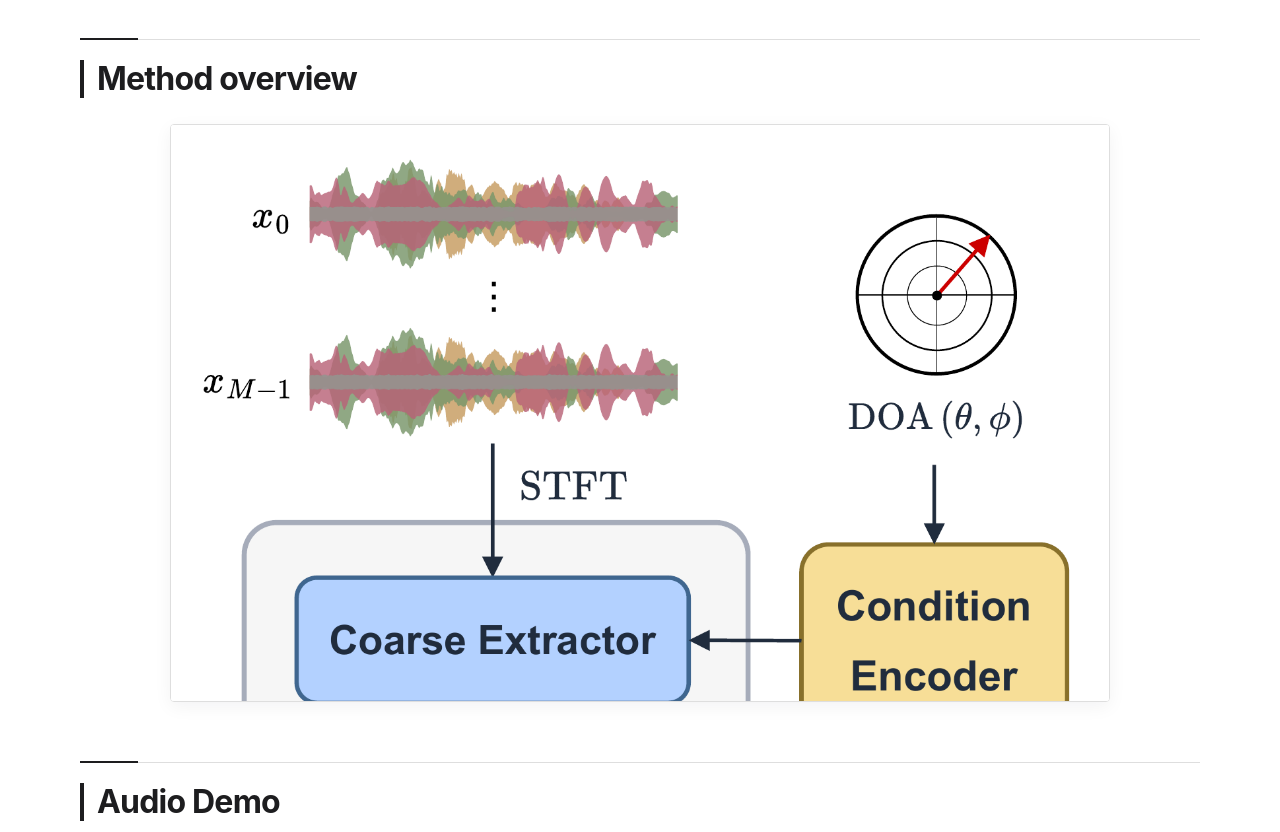
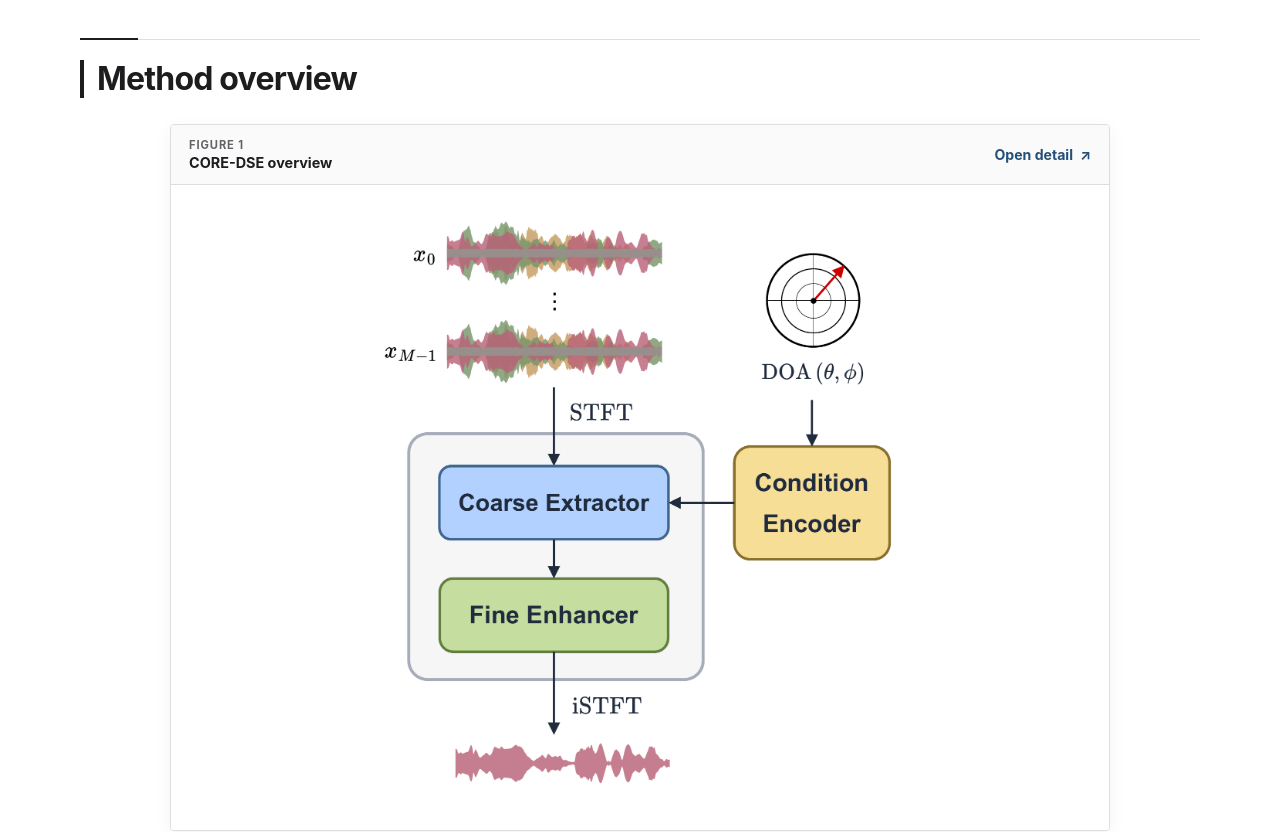
Before and after one commit to Muefy/CORE-DSE-Audio-Demo, a React (Vite) app: page / in a window 1280 px wide. Shown: the part 900-1732 px from the top of the page. Built offline with nearby package versions, Linux system fonts and the light colour scheme.

Commit message:
还原方法图点击浏览

```diff
--- a/src/App.tsx
+++ b/src/App.tsx
@@ -1,5 +1,8 @@
-// 构建论文首页、横向浏览的方法图和按场景切换的试听区。
+// 构建论文首页、逐层浏览的方法图和按场景切换的试听区。
+import { useEffect, useRef, useState } from "react";
 import AudioDemo from "./AudioDemo";
+
+type MethodPanel = "coarse-extractor" | "tfgca-lgm" | null;
 
 const abstractText =
   "Direction of arrival (DOA) is a natural cue for multichannel directional speech extraction (DSE), but its few global geometric variables are mismatched with dense time-frequency acoustic representations, limiting the performance of existing DSE methods. We propose CORE-DSE, a coarse extraction and refinement framework that addresses this representation-granularity mismatch. Specifically, the Coarse Extractor (CE) combines Time-Frequency Gated Cross-Attention (TF-GCA), which models the relevance of DOA to individual time-frequency units, with a Local Gated Mixer (LGM) to produce direction-aware spectral and spatial representations. A Fine Enhancer (FE) then suppresses residual interference and restores target speech. Experiments show that CORE-DSE consistently outperforms physics-informed and generic DOA conditioning baselines while incurring only marginal computational overhead. Effective directional fusion yields greater gains than increasing model capacity, and CE consistently improves performance across different enhancement backbones.";
@@ -15,15 +18,79 @@ const authors = [
   "Jing Lu",
 ];
 
-const methodFigures = [
-  { src: "./assets/paper/figure1-overview.png", alt: "Figure 1: CORE-DSE framework overview" },
-  { src: "./assets/paper/figure2-coarse-extractor.png", alt: "Figure 2: Coarse Extractor architecture" },
-  { src: "./assets/paper/figure3-tfgca.png", alt: "Figure 3: Time-Frequency Gated Cross-Attention" },
-  { src: "./assets/paper/figure3-lgm.png", alt: "Figure 3: Local Gated Mixer" },
-];
+interface MethodDialogProps {
+  panel: MethodPanel;
+  onClose: () => void;
+  onPanelChange: (panel: Exclude<MethodPanel, null>) => void;
+}
+
+/** 在原论文图之间提供逐层深入的方法结构浏览。 */
+function MethodDialog({ panel, onClose, onPanelChange }: MethodDialogProps) {
+  const dialogRef = useRef<HTMLDialogElement>(null);
+
+  useEffect(() => {
+    const dialog = dialogRef.current;
+    if (!dialog) return;
+    if (panel && !dialog.open) dialog.showModal();
+    if (!panel && dialog.open) dialog.close();
+  }, [panel]);
+
+  return (
+    <dialog
+      ref={dialogRef}
+      className="method-dialog"
+      aria-labelledby="method-dialog-title"
+      onCancel={(event) => { event.preventDefault(); onClose(); }}
+      onClose={onClose}
+      onClick={(event) => { if (event.target === event.currentTarget) onClose(); }}
+    >
+      <div className="dialog-shell">
+        <div className="dialog-topbar">
+          <div>
+            <span className="section-kicker">Method detail</span>
+            <h2 id="method-dialog-title">
+              {panel === "tfgca-lgm" ? "TF-GCA and Local Gated Mixer" : "Inside the Coarse Extractor"}
+            </h2>
+          </div>
+          <button className="icon-button" type="button" onClick={onClose} aria-label="Close method detail">
+            <span aria-hidden="true">×</span>
+          </button>
+        </div>
+        {panel === "coarse-extractor" ? (
+          <div className="dialog-content">
+            <div className="paper-figure paper-figure--detail">
+              <img src="./assets/paper/figure2-coarse-extractor.png" alt="Detailed architecture of the Coarse Extractor" />
+            </div>
+            <button className="primary-button" type="button" onClick={() => onPanelChange("tfgca-lgm")}>
+              Inspect TF-GCA and LGM
+              <span aria-hidden="true">↗</span>
+            </button>
+          </div>
+        ) : (
+          <div className="dialog-content">
+            <div className="module-grid">
+              <figure className="module-card" aria-label="Time-Frequency Gated Cross-Attention">
+                <img src="./assets/paper/figure3-tfgca.png" alt="Architecture of Time-Frequency Gated Cross-Attention" />
+              </figure>
+              <figure className="module-card" aria-label="Local Gated Mixer">
+                <img src="./assets/paper/figure3-lgm.png" alt="Architecture of the Local Gated Mixer" />
+              </figure>
+            </div>
+            <button className="text-button" type="button" onClick={() => onPanelChange("coarse-extractor")}>
+              <span aria-hidden="true">←</span>
+              Back to the Coarse Extractor
+            </button>
+          </div>
+        )}
+      </div>
+    </dialog>
+  );
+}
 
 /** 渲染 CORE-DSE 论文展示页及目标语音试听内容。 */
 export default function App() {
+  const [methodPanel, setMethodPanel] = useState<MethodPanel>(null);
+
   return (
     <>
       <header className="site-header">
@@ -73,12 +140,23 @@ export default function App() {
             <h2 id="method-title">Method overview</h2>
           </div>
 
-          <div className="method-carousel" role="region" aria-label="Method figures, scroll horizontally to browse" tabIndex={0}>
-            {methodFigures.map((figure) => (
-              <figure className="method-slide" key={figure.src}>
-                <img src={figure.src} alt={figure.alt} loading="lazy" />
-              </figure>
-            ))}
+          <div className="method-layout">
+            <div className="overview-card">
+              <div className="figure-toolbar">
+                <div><span>Figure 1</span><strong>CORE-DSE overview</strong></div>
+                <button className="text-button" type="button" onClick={() => setMethodPanel("coarse-extractor")}>
+                  Open detail <span aria-hidden="true">↗</span>
+                </button>
+              </div>
+              <div className="paper-figure paper-figure--overview">
+                <img src="./assets/paper/figure1-overview.png" alt="Overview of the CORE-DSE framework" />
+                <button className="figure-hotspot" type="button"
+                  onClick={() => setMethodPanel("coarse-extractor")}
+                  aria-label="Open Coarse Extractor architecture">
+                  <span>Explore</span>
+                </button>
+              </div>
+            </div>
           </div>
         </section>
 
@@ -90,7 +168,7 @@ export default function App() {
           <AudioDemo />
         </section>
       </main>
-
+      <MethodDialog panel={methodPanel} onClose={() => setMethodPanel(null)} onPanelChange={setMethodPanel} />
     </>
   );
 }
--- a/src/styles.css
+++ b/src/styles.css
@@ -144,33 +144,98 @@ h1 span { color: inherit; }
 }
 .index-terms strong { color: var(--ink); }
 
-.method-carousel {
-  display: flex;
+.method-layout { display: block; }
+
+.overview-card {
   max-width: 940px;
   margin: 0 auto;
-  overflow-x: auto;
-  overscroll-behavior-x: contain;
-  scroll-snap-type: x mandatory;
-  scrollbar-color: #8da3b7 #eef1f4;
+  overflow: hidden;
   border: 1px solid var(--line);
   border-radius: 4px;
-  background: #fff;
+  background: var(--paper);
   box-shadow: 0 5px 18px rgba(20, 27, 36, 0.05);
 }
-.method-carousel:focus-visible { outline: 2px solid var(--accent); outline-offset: 3px; }
-.method-slide {
-  display: grid;
-  flex: 0 0 100%;
-  height: min(72vh, 680px);
-  min-height: 420px;
-  place-items: center;
-  margin: 0;
-  padding: 24px;
-  scroll-snap-align: start;
-  scroll-snap-stop: always;
-  background: #fff;
+.figure-toolbar {
+  display: flex;
+  align-items: center;
+  justify-content: space-between;
+  gap: 18px;
+  padding: 13px 18px;
+  border-bottom: 1px solid var(--line);
+  background: #fafafa;
 }
-.method-slide img { display: block; max-width: 100%; max-height: 100%; object-fit: contain; background: #fff; }
+.figure-toolbar div { display: grid; gap: 2px; }
+.figure-toolbar div span {
+  color: var(--muted);
+  font-size: 0.7rem;
+  font-weight: 700;
+  letter-spacing: 0.08em;
+  text-transform: uppercase;
+}
+.figure-toolbar strong { font-size: 0.9rem; font-weight: 650; }
+.paper-figure { position: relative; display: grid; place-items: center; background: #fff; }
+.paper-figure img { display: block; max-width: 100%; }
+.paper-figure--overview { padding: 30px 20px; }
+.paper-figure--overview img { width: min(58%, 560px); }
+.figure-hotspot {
+  position: absolute;
+  left: 29%;
+  top: 46%;
+  width: 30%;
+  height: 13%;
+  border: 2px solid rgba(111, 87, 164, 0);
+  border-radius: 4px;
+  color: transparent;
+  background: transparent;
+  cursor: pointer;
+  transition: 160ms ease;
+}
+.figure-hotspot span { position: absolute; right: 6px; bottom: 6px; padding: 4px 7px; border-radius: 2px; color: transparent; font-size: 0.75rem; font-weight: 700; }
+.figure-hotspot:hover, .figure-hotspot:focus-visible { border-color: rgba(36, 79, 120, 0.72); background: rgba(36, 79, 120, 0.05); outline: none; }
+.figure-hotspot:hover span, .figure-hotspot:focus-visible span { color: var(--accent); background: white; box-shadow: 0 2px 8px rgba(20, 27, 36, 0.12); }
+
+.text-button, .primary-button, .icon-button { border: 0; cursor: pointer; }
+.text-button { display: inline-flex; align-items: center; gap: 7px; padding: 8px 0; color: var(--accent); background: transparent; font-size: 0.88rem; font-weight: 700; }
+.text-button:hover, .text-button:focus-visible { color: #143653; text-decoration: underline; text-underline-offset: 4px; }
+.primary-button { display: inline-flex; align-items: center; justify-content: center; gap: 10px; margin-top: 14px; padding: 11px 15px; border-radius: 3px; color: white; background: #25384d; font-weight: 700; }
+.primary-button:hover, .primary-button:focus-visible { background: #17283a; }
+
+.method-dialog {
+  width: min(1120px, calc(100% - 32px));
+  max-height: min(90vh, 900px);
+  padding: 0;
+  border: 1px solid #cfd3d8;
+  border-radius: 6px;
+  color: var(--ink);
+  color-scheme: only light;
+  background: white;
+  box-shadow: 0 24px 70px rgba(21, 33, 52, 0.24);
+}
+.method-dialog::backdrop { background: rgba(18, 24, 32, 0.56); }
+.dialog-shell { max-height: inherit; overflow: auto; background: #fff; }
+.dialog-topbar {
+  position: sticky;
+  top: 0;
+  z-index: 2;
+  display: flex;
+  align-items: flex-start;
+  justify-content: space-between;
+  gap: 20px;
+  padding: 18px 22px;
+  border-bottom: 1px solid var(--line);
+  background: #ffffff;
+}
+.dialog-topbar h2 { margin: 2px 0 0; font-size: clamp(1.55rem, 2.8vw, 2.15rem); line-height: 1.2; }
+.icon-button { display: grid; flex: 0 0 auto; width: 38px; height: 38px; place-items: center; border-radius: 3px; background: #f1f2f3; font-size: 1.45rem; line-height: 1; }
+.icon-button:hover, .icon-button:focus-visible { background: #e4e9f0; }
+.dialog-content { padding: 22px; background: #fff; }
+/* 固定论文结构图的浅色画布，避免系统主题影响透明区域。 */
+.paper-figure--detail { min-height: 520px; padding: 18px; border: 1px solid var(--line); border-radius: 4px; background: #fff; }
+.paper-figure--detail img { max-height: 570px; background: #fff; }
+.module-grid { display: grid; gap: 16px; }
+.module-card { display: grid; margin: 0; padding: 18px; border: 1px solid var(--line); border-radius: 4px; background: #fff; }
+.module-card img { width: 100%; object-fit: contain; background: #fff; }
+.dialog-content > .text-button { margin-top: 18px; }
 
 .demo-section { padding-bottom: 58px; }
 .scene-picker { display: grid; grid-template-columns: repeat(3, minmax(0, 1fr)); gap: 9px; }
@@ -257,7 +322,14 @@ h1 span { color: inherit; }
   .abstract-section, .method-section, .demo-section { padding: 26px 0; }
   .section-heading { margin-bottom: 20px; padding-top: 17px; }
   .section-heading h2 { font-size: 1.55rem; }
-  .method-slide { height: min(62vh, 390px); min-height: 320px; padding: 12px; }
+  .figure-toolbar { padding: 11px 13px; }
+  .paper-figure--overview { padding: 14px 8px; }
+  .paper-figure--overview img { width: min(86%, 440px); }
+  .figure-hotspot { left: 20%; width: 50%; }
+  .method-dialog { width: calc(100% - 16px); max-height: 94vh; border-radius: 4px; }
+  .dialog-topbar, .dialog-content { padding: 16px; }
+  .paper-figure--detail { min-height: 340px; padding: 10px; }
+  .module-card { padding: 10px; }
   .scene-picker { grid-template-columns: repeat(2, minmax(0, 1fr)); }
   .scene-choice { min-height: 72px; padding: 10px; }
   .scene-choice span { font-size: 0.74rem; }
```
